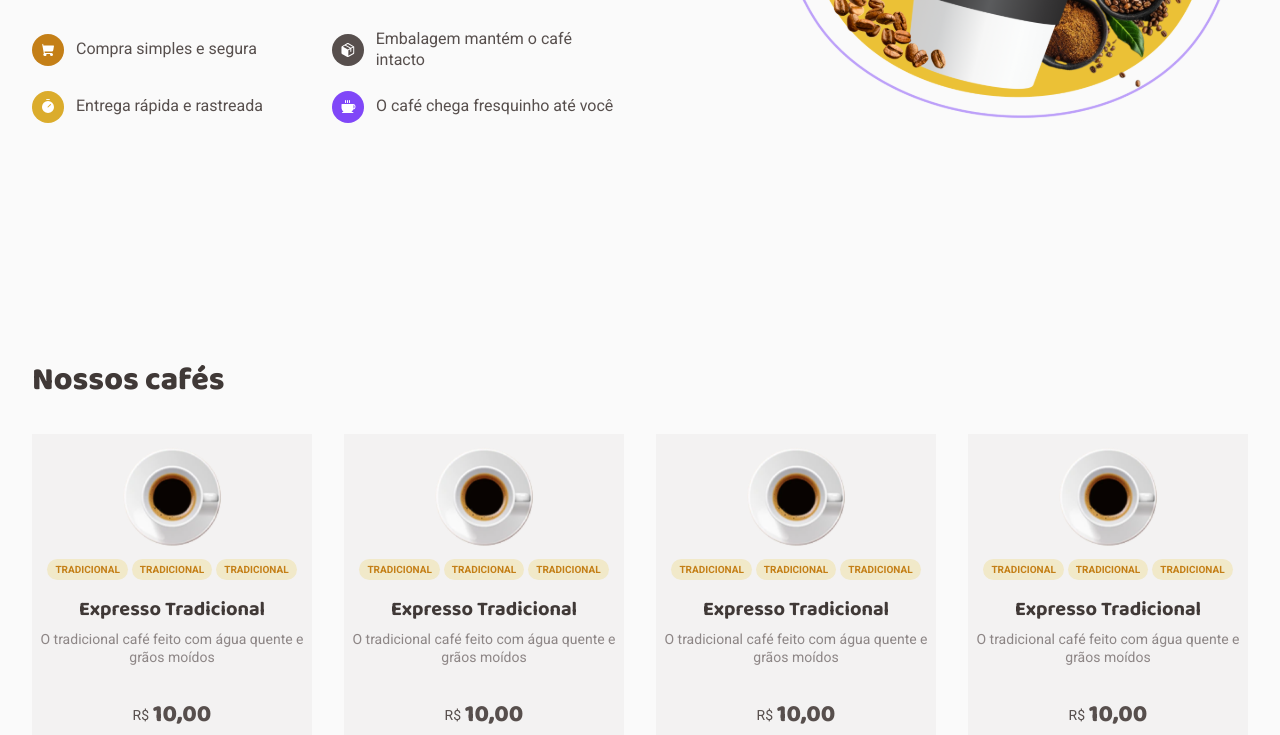
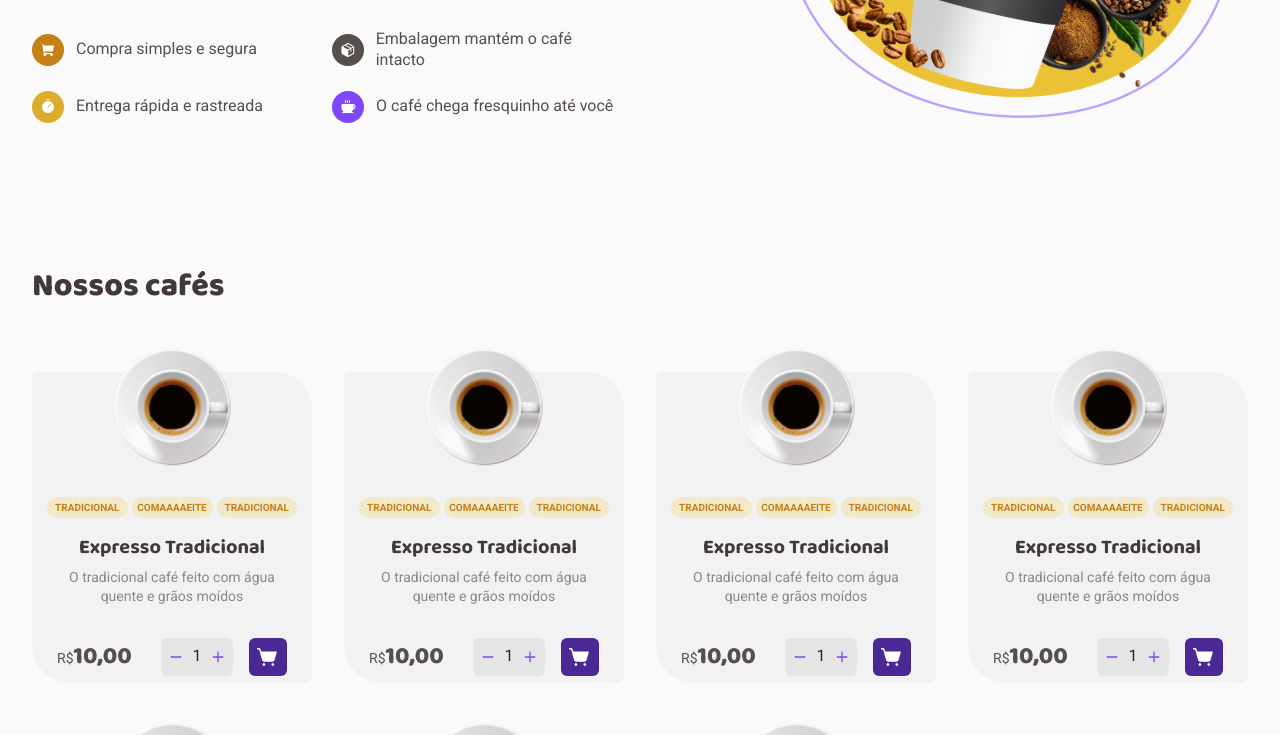
Before and after one commit to venturions/rocketseat-desafio-coffe-delivery, a React (Vite) app: page / in a window 1280 px wide. Shown: the part 400-1135 px from the top of the page. Built offline with nearby package versions, Linux system fonts and the light colour scheme.

Commit message:
criação do componente de contagem

```diff
--- /dev/null
+++ b/src/components/Counter/index.tsx
@@ -0,0 +1,12 @@
+import { Minus, Plus } from "phosphor-react";
+import { CounterContainer } from "./styles";
+
+export function Counter() {
+  return (
+    <CounterContainer>
+      <Minus weight="bold" size={14} />
+      <span>1</span>
+      <Plus weight="bold" size={14} />
+    </CounterContainer>
+  );
+}
--- /dev/null
+++ b/src/components/Counter/styles.ts
@@ -0,0 +1,32 @@
+import styled from "styled-components";
+
+export const CounterContainer = styled.div`
+  display: flex;
+  flex-direction: row;
+  justify-content: center;
+  align-items: center;
+  padding: 8px;
+  gap: 4px;
+
+  width: 72px;
+  height: 38px;
+
+  background: ${(props) => props.theme["base-button"]};
+  border-radius: 6px;
+
+  > svg {
+    color: ${(props) => props.theme.purple};
+  }
+
+  span {
+    width: 20px;
+    height: 21px;
+
+    font-family: "Roboto";
+    font-size: 1rem;
+    line-height: 130%;
+    text-align: center;
+
+    color: ${(props) => props.theme["base-title"]};
+  }
+`;
--- a/src/pages/Home/components/CoffeeCard/index.tsx
+++ b/src/pages/Home/components/CoffeeCard/index.tsx
@@ -1,4 +1,5 @@
 import {
+  ActionsContainer,
   CoffeeCardContainer,
   Description,
   Name,
@@ -7,6 +8,8 @@ import {
   Tag,
   TagsContainer,
 } from "./styles";
+import { Counter } from "../../../../components/Counter";
+import { ShoppingCartSimple } from "phosphor-react";
 
 export function CoffeeCard() {
   return (
@@ -14,7 +17,7 @@ export function CoffeeCard() {
       <img src="src/assets/images/coffes/expresso.svg" alt="coffee" />
       <TagsContainer>
         <Tag>Tradicional</Tag>
-        <Tag>Tradicional</Tag>
+        <Tag>Comaaaaeite</Tag>
         <Tag>Tradicional</Tag>
       </TagsContainer>
       <Name>Expresso Tradicional</Name>
@@ -27,6 +30,12 @@ export function CoffeeCard() {
           <span>R$</span>
           <label>10,00</label>
         </Price>
+        <ActionsContainer>
+          <Counter></Counter>
+          <button>
+            <ShoppingCartSimple weight="fill" size={22} />
+          </button>
+        </ActionsContainer>
       </PriceAndCounterContainer>
     </CoffeeCardContainer>
   );
--- a/src/pages/Home/components/CoffeeCard/styles.ts
+++ b/src/pages/Home/components/CoffeeCard/styles.ts
@@ -1,13 +1,15 @@
 import styled from "styled-components";
 
 export const CoffeeCardContainer = styled.main`
+  padding: 1rem;
+  margin-top: 2rem;
   display: flex;
   flex-direction: column;
   align-items: center;
   justify-content: center;
-  /* max-width: 256px; */
+  border-radius: 6px 36px;
+  background: ${(props) => props.theme["base-card"]};
   height: 310px;
-  background: ${(props) => props.theme["base-card"]};
 
   @media screen and (max-width: 900px) {
     max-width: none;
@@ -15,6 +17,11 @@ export const CoffeeCardContainer = styled.main`
 
   @media screen and (max-width: 680px) {
     grid-template-columns: 1fr;
+  }
+
+  img {
+    position: relative;
+    top: -30px;
   }
 `;
 
@@ -46,10 +53,7 @@ export const TagsContainer = styled.div`
   flex-direction: row;
   justify-content: center;
   align-items: center;
-  padding: 0px;
   gap: 4px;
-
-  margin-top: 12px;
 
   width: 152px;
   height: 21px;
@@ -89,10 +93,6 @@ export const PriceAndCounterContainer = styled.div`
 `;
 
 export const Price = styled.div`
-  display: flex;
-  align-items: center;
-  justify-content: space-between;
-
   color: ${(props) => props.theme["base-text"]};
   gap: 4px;
 
@@ -107,3 +107,37 @@ export const Price = styled.div`
     line-height: 31px;
   }
 `;
+
+export const ActionsContainer = styled.div`
+  display: flex;
+  align-items: center;
+
+  gap: 16px;
+
+  button {
+    display: flex;
+    flex-direction: row;
+    justify-content: center;
+    align-items: center;
+    padding: 8px;
+    gap: 8px;
+    border: 0;
+
+    width: 38px;
+    height: 38px;
+
+    background: ${(props) => props.theme["purple-dark"]};
+    border-radius: 6px;
+
+    svg {
+      color: ${(props) => props.theme["white"]};
+    }
+
+    :hover {
+      background: ${(props) => props.theme["purple"]};
+    }
+    :focus {
+      box-shadow: none;
+    }
+  }
+`;
--- a/src/pages/Home/index.tsx
+++ b/src/pages/Home/index.tsx
@@ -2,18 +2,19 @@ import { CoffeeCard } from "./components/CoffeeCard";
 import {
   CoffeeListContainer,
   Content,
-  ContentContainer,
   ContentInformation,
   CustomCoffeeIcon,
   CustomPackageIcon,
   CustomShoppingCartIcon,
   CustomTimerIcon,
+  IntroSectionContainer,
+  SectionContainer,
 } from "./styles";
 
 export function Home() {
   return (
     <>
-      <ContentContainer>
+      <IntroSectionContainer>
         <Content>
           <h1>Encontre o café perfeito para qualquer hora do dia</h1>
           <p>
@@ -57,9 +58,8 @@ export function Home() {
           </ContentInformation>
         </Content>
         <img src="src/assets/images/background.svg"></img>
-      </ContentContainer>
-
-      <ContentContainer>
+      </IntroSectionContainer>
+      <SectionContainer>
         <CoffeeListContainer>
           <h1>Nossos cafés</h1>
           <div>
@@ -72,7 +72,7 @@ export function Home() {
             <CoffeeCard></CoffeeCard>
           </div>
         </CoffeeListContainer>
-      </ContentContainer>
+      </SectionContainer>
     </>
   );
 }
--- a/src/pages/Home/styles.ts
+++ b/src/pages/Home/styles.ts
@@ -1,19 +1,26 @@
 import { ShoppingCart, Timer, Coffee, Package } from "phosphor-react";
 import styled from "styled-components";
 
-export const ContentContainer = styled.section`
+export const SectionContainer = styled.section`
   display: flex;
   justify-content: space-between;
   align-items: center;
+
+  @media screen and (max-width: 1040px) {
+    justify-content: center;
+  }
+`;
+export const IntroSectionContainer = styled(SectionContainer)`
   margin-top: 5.875rem;
 
   @media screen and (max-width: 1040px) {
-    justify-content: center;
-
     > img {
       display: none;
     }
   }
+`;
+export const CoffeeListSectionContainer = styled(SectionContainer)`
+  /* margin-top: 5.875rem; */
 `;
 
 export const Content = styled.div`
@@ -107,7 +114,7 @@ export const CoffeeListContainer = styled.section`
 
     color: ${(props) => props.theme["base-subtitle"]};
 
-    @media screen and (max-width: 600px) {
+    @media screen and (max-width: 650px) {
       display: flex;
       justify-content: center;
     }
@@ -119,14 +126,14 @@ export const CoffeeListContainer = styled.section`
     grid-template-columns: 1fr 1fr 1fr 1fr;
     gap: 2rem;
 
+    @media screen and (max-width: 1240px) {
+      grid-template-columns: 1fr 1fr 1fr;
+    }
+
     @media screen and (max-width: 1040px) {
       grid-template-columns: 1fr 1fr;
     }
-
-    @media screen and (max-width: 680px) {
-      grid-template-columns: 1fr 1fr;
-    }
-    @media screen and (max-width: 600px) {
+    @media screen and (max-width: 650px) {
       grid-template-columns: 1fr;
     }
   }
```
Also changed, not shown: src/assets/images/coffes/expresso.svg.
